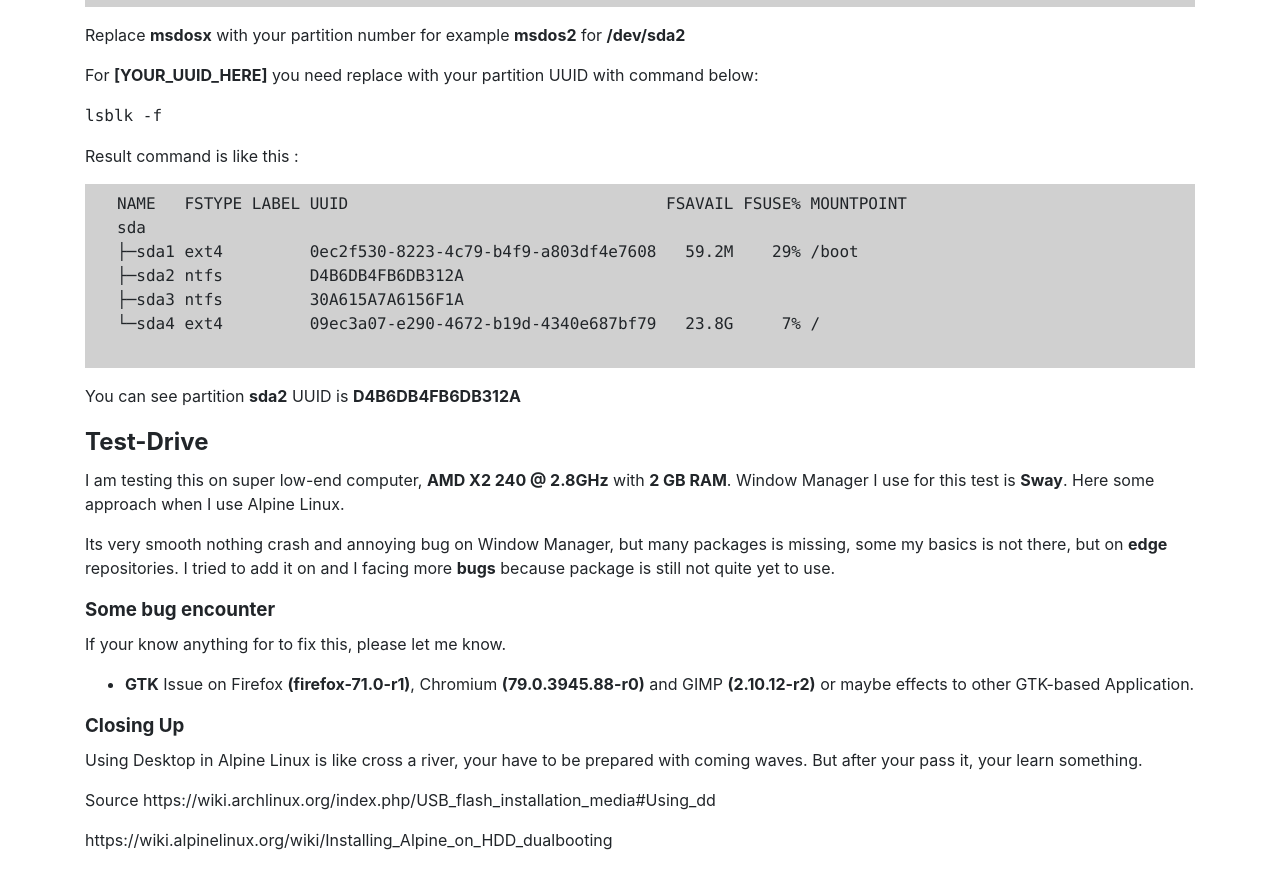
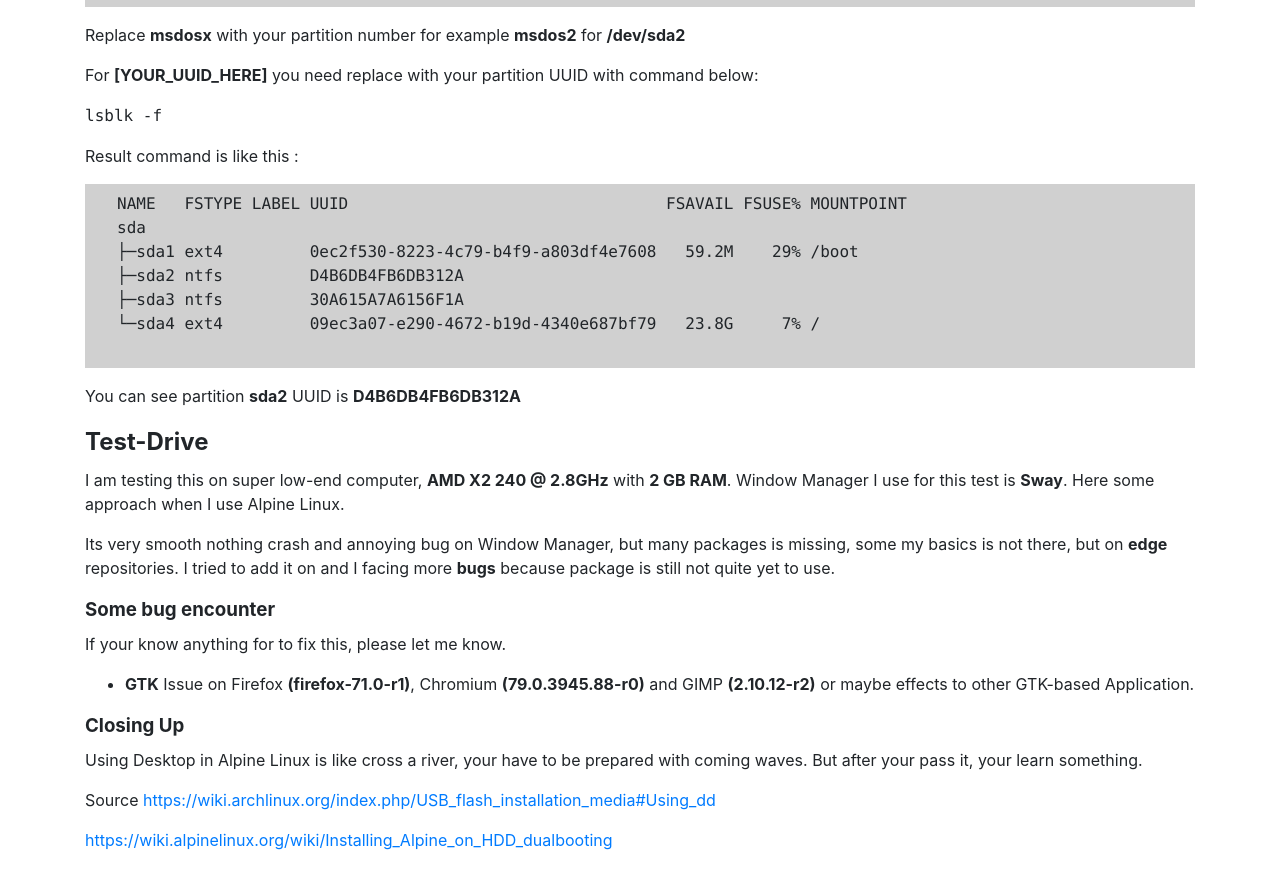
Before and after one commit to danipragustia/website, a Jekyll site: the page built from _posts/2019-12-31-installing-alpine-linux.md, in a window 1280 px wide and 900 px high, scrolled down 1838 px. Shown: the top 889 px of the window. Built offline with Jekyll 4.4.1, drawn with Linux system fonts in a browser that asks for light colours.

Commit message:
article: fix links on article

```diff
--- a/_posts/2019-12-31-installing-alpine-linux.md
+++ b/_posts/2019-12-31-installing-alpine-linux.md
@@ -121,6 +121,6 @@ If your know anything for to fix this, please let me know.
 Using Desktop in Alpine Linux is like cross a river, your have to be prepared with coming waves. But after your pass it, your learn something.
 
 Source
-https://wiki.archlinux.org/index.php/USB_flash_installation_media#Using_dd
+<https://wiki.archlinux.org/index.php/USB_flash_installation_media#Using_dd>
 
-https://wiki.alpinelinux.org/wiki/Installing_Alpine_on_HDD_dualbooting
+<https://wiki.alpinelinux.org/wiki/Installing_Alpine_on_HDD_dualbooting>
```
